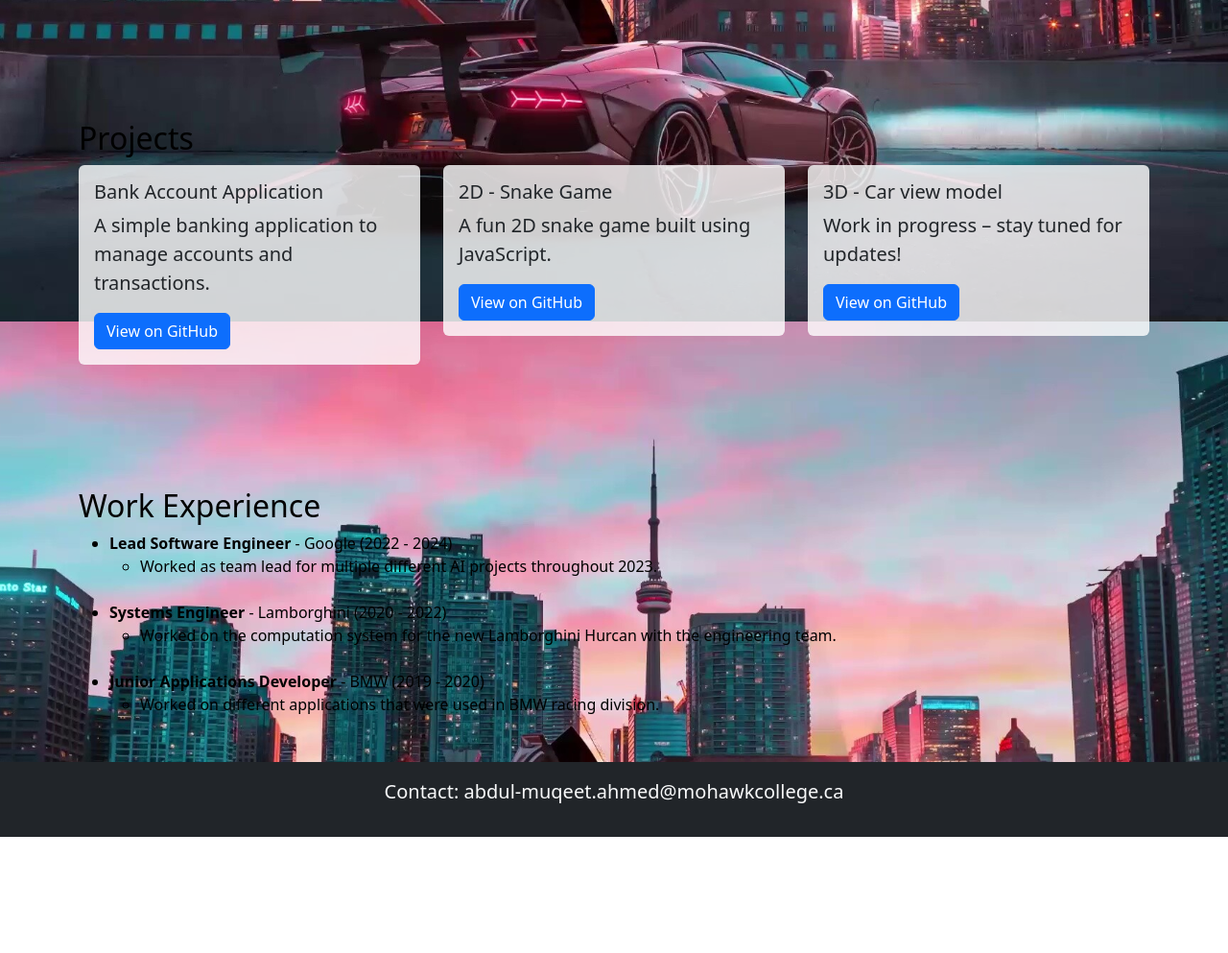
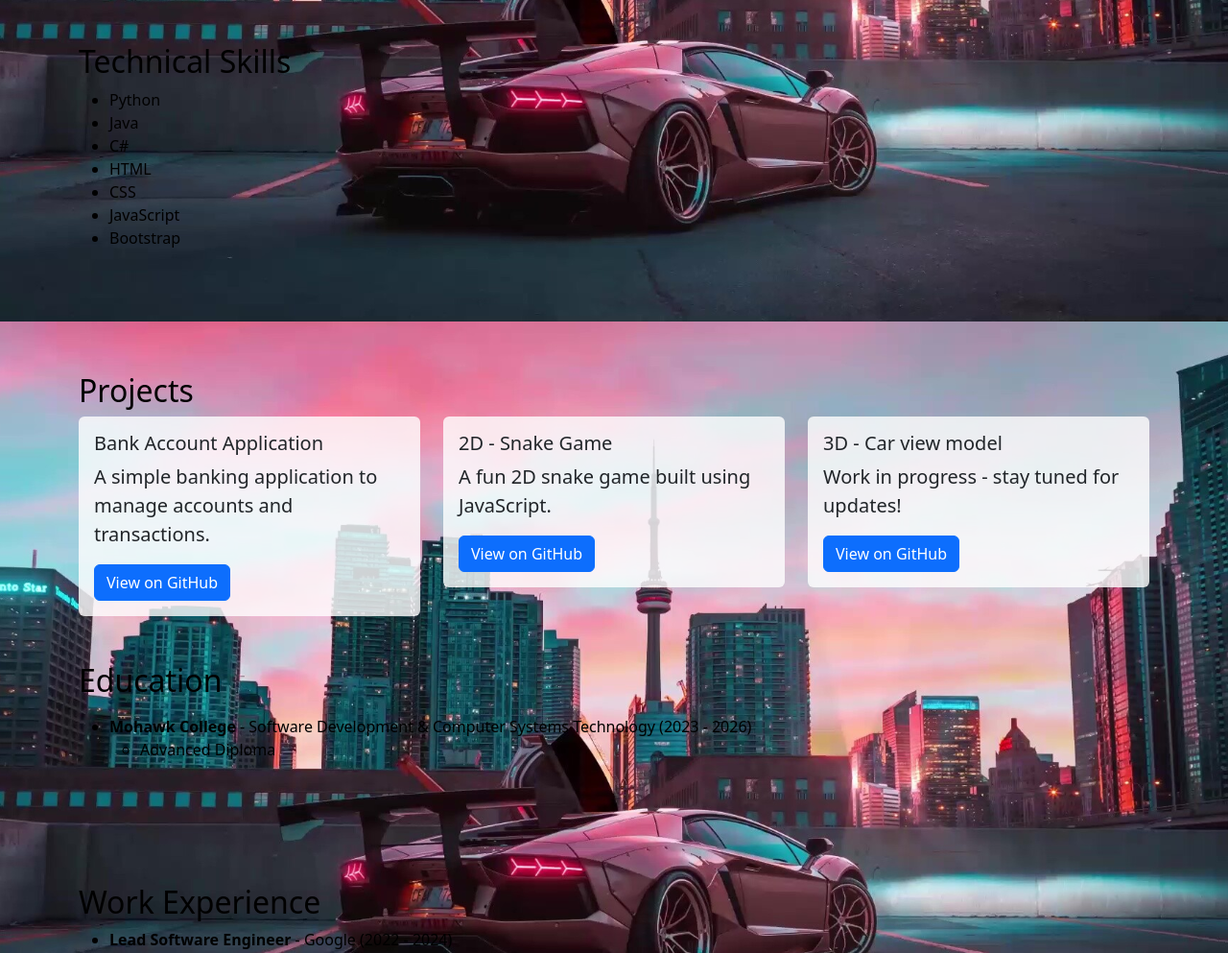
Before and after one commit to AbdulMohawkcollege/AbdulMohawkcollege.github.io, a plain HTML site: page index.html in a window 1280 px wide. Shown: the part 465-1458 px from the top of the page at 96% size. Before the commit the page ends 1337 px from the top, so only its background shows below. Drawn offline with nearby package versions, Linux system fonts and the light colour scheme.

Commit message:
Update index.html

```diff
--- a/index.html
+++ b/index.html
@@ -9,6 +9,7 @@
     <link rel="stylesheet" href="styles.css">
     <script src="script.js" defer></script>
 </head>
+<!--This is the nav-bar section where I have linked my Linkden, Resume and Github -->
 <body class="light-mode">
     <nav class="navbar navbar-expand-lg navbar-dark bg-dark fixed-top">
         <div class="container">
@@ -25,7 +26,7 @@
                         <a class="nav-link" href="www.linkedin.com/in/abdul-muqeet-ahmed-82b631218" target="_blank">LinkedIn</a>
                     </li>
                     <li class= "nav-item">
-                        <a class="nav-link" href="" target="_blank">Resume</a>
+                        <a class="nav-link" href="Abdul_Ahmed_2025.pdf" download="Abdul_Ahmed_2025.pdf">Resume</a>
                     </li>
                     <li class="nav-item">
                         <button class="btn btn-outline-light" id="theme-toggle">Dark Mode</button>
@@ -34,12 +35,14 @@
             </div>
         </div>
     </nav>
+    <!--This box is created to catch the person-eye looking at the website. -->
     <header class="text-center p-5 mt-5">
         <div class="header-box">
             <h1>Abdul Muqeet Ahmed</h1>
             <p>Software Developer | Problem Solver | Car Enthusiast</p>
         </div>
     </header>
+    <!--This section is created to add an About me section. -->
     <section class="container my-5" id="about">
         <h2>About Me</h2>
         <p>
@@ -48,6 +51,22 @@
             My interests include game development, web development and working on cars.
         </p>
     </section>
+    <!--This container is created to showcase the technical skills -->
+    <section class="container my-5" id="technical-skills">
+        <div class="skills-card">
+            <h2>Technical Skills</h2>
+            <ul class="skills-list">
+                <li>Python</li>
+                <li>Java</li>
+                <li>C#</li>
+                <li>HTML</li>
+                <li>CSS</li>
+                <li>JavaScript</li>
+                <li>Bootstrap</li>
+            </ul>
+        </div>
+    </section>
+    <!--These cards have been created to highlight the projects -->
     <section class="container my-5" id="projects">
         <h2>Projects</h2>
         <div class="row">
@@ -73,13 +92,25 @@
                 <div class="card">
                     <div class="card-body">
                         <h5 class="card-title">3D - Car view model</h5>
-                        <p class="card-text">Work in progress – stay tuned for updates!</p>
+                        <p class="card-text">Work in progress - stay tuned for updates!</p>
                         <a href="https://github.com/yourgithub/portfolio" class="btn btn-primary" target="_blank">View on GitHub</a>
                     </div>
                 </div>
             </div>
         </div>
     </section>
+    <!--This section is created to highlight my education -->
+    <section class="container my-5" id="education">
+        <div class="education-card">
+            <h2>Education</h2>
+            <p><strong>
+                <ul><li>
+                    Mohawk College</strong> - Software Development & Computer Systems Technology (2023 - 2026)
+                    <ul><li>Advanced Diploma</li></ul>
+                </li></ul>
+        </div>
+    </section>
+    <!--This section is created to highlight work experience section-->
     <section class="container my-5" id="experience">
         <h2>Work Experience</h2>
         <ul>
@@ -93,6 +124,7 @@
                             <ul><li>Worked on different applications that were used in BMW racing division.</li></ul>
         </ul>
     </section>
+    <!--The footer is created for contaction information-->
     <footer class="text-center p-3 bg-dark text-light">
         <p>Contact: abdul-muqeet.ahmed@mohawkcollege.ca</p>
     </footer>
```
